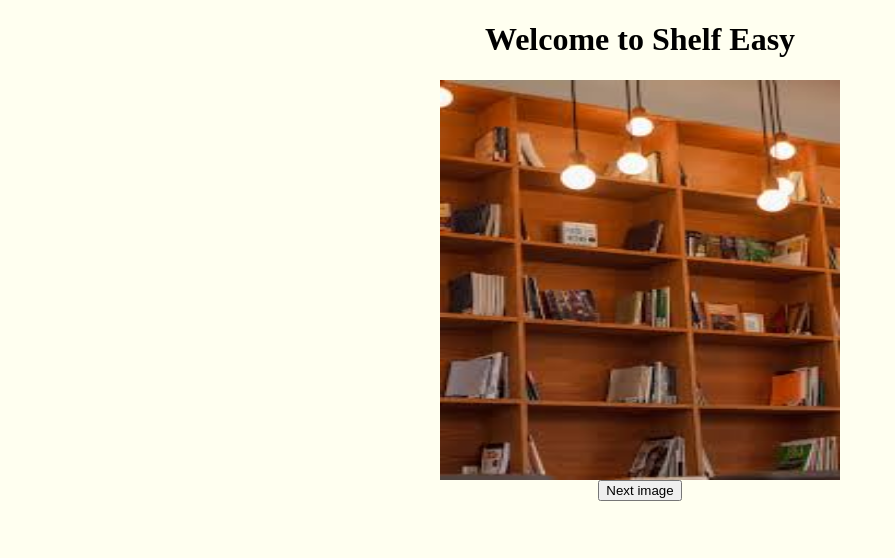
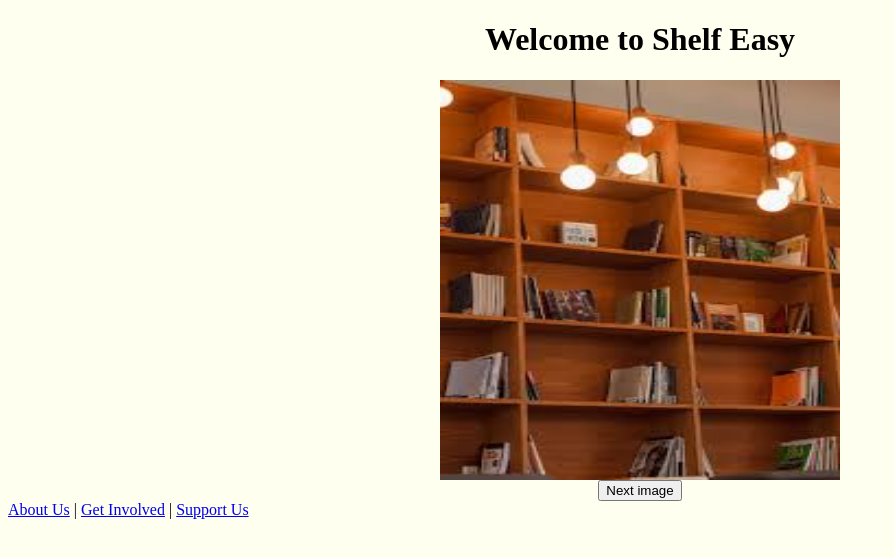
Before and after one commit to mjoshi13/ShelfEasy, a plain HTML site: page index.html in a window 1280 px wide. Shown: the whole page, without its empty margins (0-895 px from the left). Drawn offline with Linux system fonts and the light colour scheme.

Commit message:
Add files via upload

```diff
--- a/index.html
+++ b/index.html
@@ -19,11 +19,14 @@
         <img src="images/shelf7.jpg">
         <img src="images/shelf8.jpg">
         <img src="images/shelf9.jpg">
+        <script src="js/scripts.js"></script>
 
 
-        <section>
+        <nav>
+            <a href="#">About Us</a> |
+            <a href="#">Get Involved</a> |
+            <a href="#">Support Us</a>
+        </nav>
 
-        </section>
-        <script src="js/scripts.js"></script>
     </body>
 </html>
```
